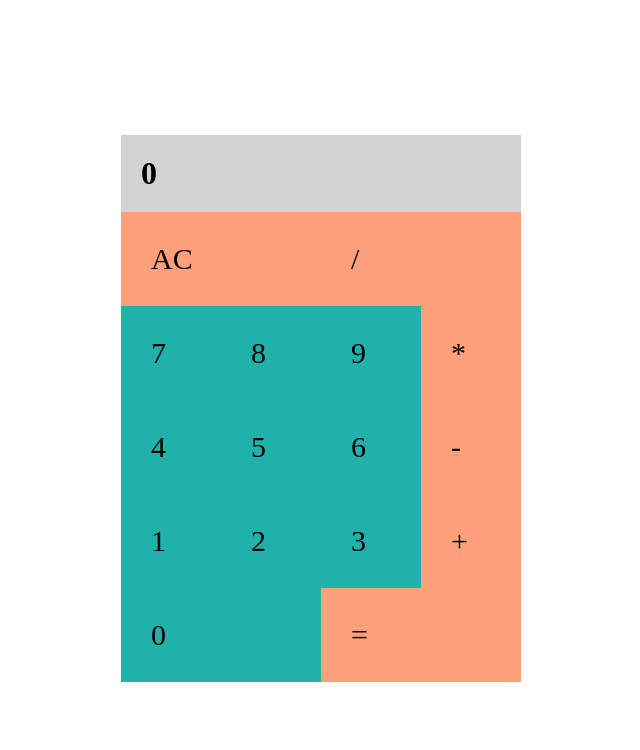
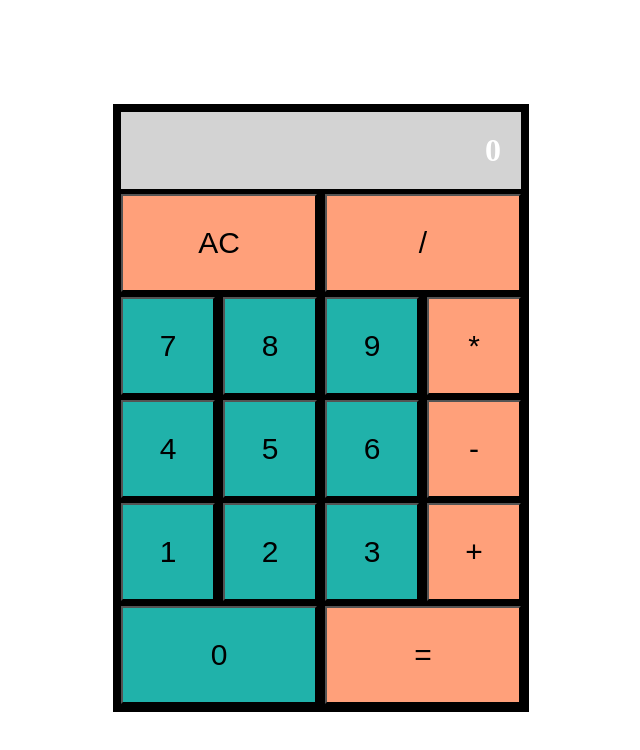
Before and after one commit to Seoky99/calc, a plain HTML site: page index.html in a window 1280 px wide. Shown: the whole page, without its empty margins (319-959 px from the left). Drawn offline with Linux system fonts and the light colour scheme.

Commit message:
changed to buttons and added events on the buttons to display clicked nums

```diff
--- a/index.html
+++ b/index.html
@@ -6,43 +6,45 @@
     <title>Calculator</title>
 
     <link rel="stylesheet" href="styles.css"/>
-    <script src="logic.js"></script>
+    <script src="logic.js" defer></script>
 </head>
 <body>
 
+    <div class="calc-container">
         <div class="display row">
-        <h1> 0 </h1>
+            <h1 id ="text"> 0 </h1>
         </div>
 
         <div class="first row">
-        <div class="clear op"> <p> AC </p> </div>
-        <div class="div op"> <p> / </p> </div>
+            <button class="clear op"> <p> AC </p> </button>
+            <button class="divide op"> <p> / </p> </button>
         </div>
 
         <div class="second row">
-        <div class="num"><p>7 </p></div>
-        <div class="num"><p>8</p></div>
-        <div class="num"><p>9</p></div>
-        <div class="mult op"><p> * </p></div>
+            <button class="num" id="7"> 7 </button>
+            <button class="num" id="8"> 8 </button>
+            <button class="num" id="9"> 9 </button>
+            <button class="mult op"> * </button>
         </div>
 
         <div class="third row">
-        <div class="num">4</div>
-        <div class="num">5</div>
-        <div class="num">6</div>
-        <div class="sub op"> - </div>
+            <button class="num" id="4">4</button>
+            <button class="num" id="5">5</button>
+            <button class="num" id="6">6</button>
+            <button class="sub op"> - </button>
         </div>
 
         <div class="fourth row">
-        <div class="num">1</div>
-        <div class="num">2</div>
-        <div class="num">3</div>
-        <div class="sub op"> + </div>
+            <button class="num" id="1">1</button>
+            <button class="num" id="2">2</button>
+            <button class="num" id="3">3</button>
+            <button class="sub op"> + </button>
         </div>
 
         <div class="fifth row">
-        <div class="num zero">0</div>
-        <div class="equals op">=</div>
+            <button class="num" id="0">0</button>
+            <button class="equals op">=</button>
+        </div>
     </div>
 
 </body>
--- a/logic.js
+++ b/logic.js
@@ -2,6 +2,10 @@
 let fNumber;
 let operator;
 let sNumber;
+
+//displayNum ref
+let displayValue = "";
+let display = document.querySelector("#text");
 
 function add(a, b) {
     return a + b;
@@ -23,4 +27,23 @@ function operate(a, b, op) {
     return op(a, b);
 }
 
-console.log(operate(2, 5, divide));
+//handling click events
+let delegator = document.querySelector(".calc-container");
+
+delegator.addEventListener("click", (e) => {
+
+    if (e.target.className === "num") {
+
+        displayValue = displayValue + e.target.id;
+
+        e.target.style.opacity = 0.8;
+        setTimeout(() => {e.target.style.opacity = 1;}, 100);
+
+        console.log(displayValue);
+        display.textContent = displayValue;
+
+        console.log(e.target.id);
+        console.log(typeof(e.target.id))
+    }
+
+})
--- a/styles.css
+++ b/styles.css
@@ -1,9 +1,21 @@
 body {
+    min-height: 100vh;
     display: flex;
     flex-direction: column;
     align-items: center;
-    min-height: 100vh;
     justify-content: center;
+}
+
+.calc-container {
+    display: flex;
+    flex-direction: column;
+    gap: 5px;
+    background-color: black;
+    border: 8px solid black;
+}
+
+button:hover {
+    cursor: pointer;
 }
 
 h1 {
@@ -11,6 +23,9 @@ h1 {
     margin: 0;
     padding: 20px;
     background-color: lightgrey;
+    align-self: flex-end;
+    text-align: end;
+    color: white;
 }
 
 p {
@@ -20,8 +35,8 @@ p {
 
 .row {
     display: flex;
-    justify-content: center;
     width: 400px;
+    gap: 2%;
 }
 
 .num, .op {
```
Lines whose indentation alone changed are shown as unchanged.
